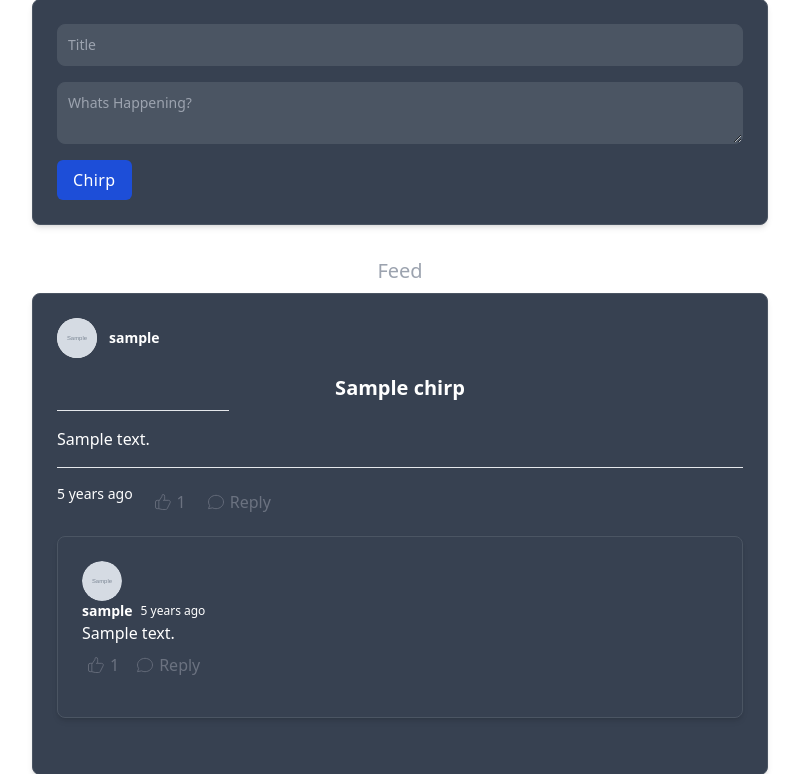
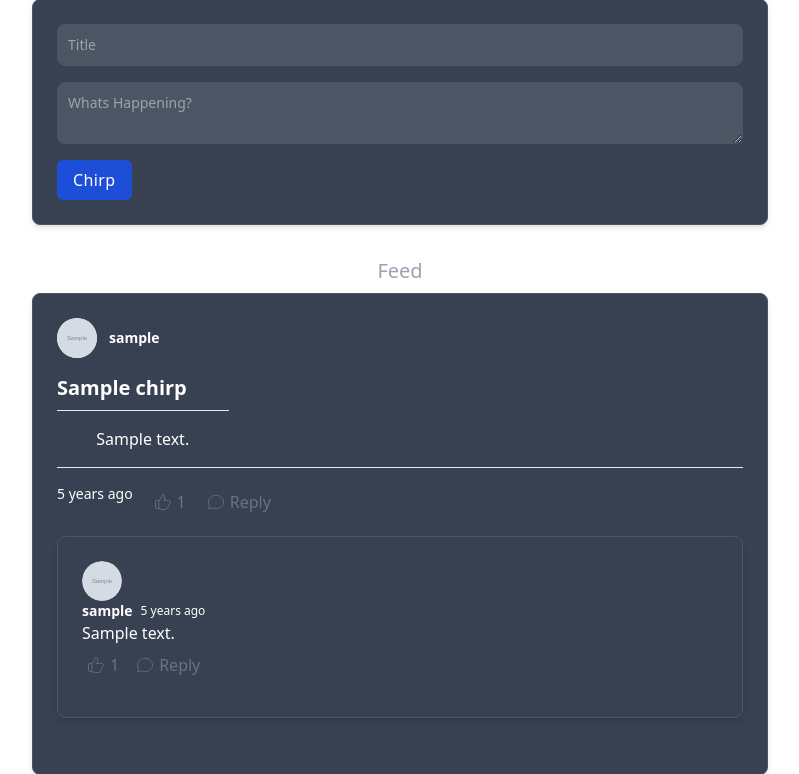
Before and after one commit to eidorb90/chirper, a Django app: page / in a window 1280 px wide. Shown: the part 189-963 px from the top of the page, without its empty margins (240-1039 px from the left). Run offline with Django 5.2, Linux system fonts and the light colour scheme; a user stored in the database is signed in; tables that the repository leaves empty hold one stand-in row (values such as "Sample post"); grey boxes marked "Sample" are stand-in pictures; some libraries are stand-ins or nearby versions.

```diff
--- a/Chirper/Chirper_app/templates/chirp_list.html
+++ b/Chirper/Chirper_app/templates/chirp_list.html
@@ -21,14 +21,11 @@
         </div>
 
         <!-- Title -->
-        <div class="w-1/4 mx-auto text-center">
 
-                <span><h2 class="text-xl font-bold text-white mb-2">{{ chirp.title }}</h2></span>
-            </div>
-
+        <h2 class="text-xl font-bold text-white mb-2">{{ chirp.title }}</h2>
 
         <!-- Content -->
-        <div class="w-1/4 flex space-x-4 border-t pt-4">
+        <div class="w-1/4 flex space-x-4 border-t pt-4 justify-center items-center">
         <p class="text-white mb-4">{{ chirp.content }}</p>
         </div>
 
```
